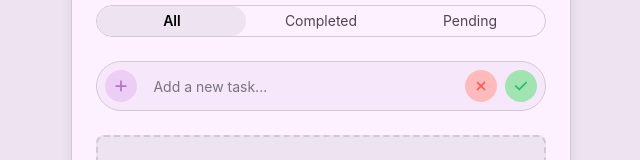
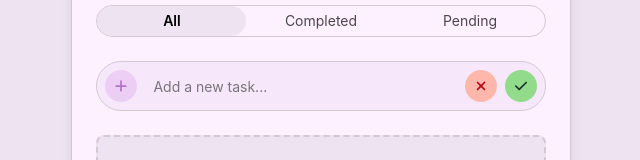
Before and after one commit to MihirMistry2/to_do_app, a React (Vite) app: page / in a window 1280 px wide. Both pictures are taken after typing "Sample" into the empty fields and a click on the button "Add". Shown: the part 176-336 px from the top of the page, without its empty margins (319-959 px from the left). Built offline with nearby package versions, Linux system fonts and the light colour scheme.

Commit message:
style: update color palette in base and dark theme CSS

```diff
--- a/src/styles/themes/base.css
+++ b/src/styles/themes/base.css
@@ -29,19 +29,35 @@
     --color-surface-tonal-a40: #c4bdc5;
     --color-surface-tonal-a50: #b6b0b6;
 
+    /* ========== Status: Info ========== */
+    --color-info-a0: #014486;
+    --color-info-a10: #0b5cab;
+    --color-info-a20: #0176d3;
+    --color-info-a30: #aacbff;
+    --color-info-a40: #d8e6fe;
+    --color-info-a50: #eef4ff;
+
+    /* ========== Status: Warning ========== */
+    --color-warning-a0: #6f3400;
+    --color-warning-a10: #8c4b02;
+    --color-warning-a20: #a86403;
+    --color-warning-a30: #fcc003;
+    --color-warning-a40: #f9e3b6;
+    --color-warning-a50: #fbf3e0;
+
     /* ========== Status: Success ========== */
-    --color-success-a0: #26bc6a;
-    --color-success-a10: #4fc981;
-    --color-success-a20: #78d699;
-    --color-success-a30: #a1e3b1;
-    --color-success-a40: #c9f1d0;
-    --color-success-a50: #e2ffef;
+    --color-success-a0: #1c3326;
+    --color-success-a10: #194e31;
+    --color-success-a20: #396547;
+    --color-success-a30: #91db8b;
+    --color-success-a40: #cdefc4;
+    --color-success-a50: #ebf7e6;
 
     /* ========== Status: Danger ========== */
-    --color-danger-a0: #ff5656;
-    --color-danger-a10: #ff7777;
-    --color-danger-a20: #ff9999;
-    --color-danger-a30: #ffbbbb;
-    --color-danger-a40: #ffdddd;
-    --color-danger-a50: #ffeeee;
+    --color-danger-a0: #ba0517;
+    --color-danger-a10: #ea001e;
+    --color-danger-a20: #fe5c4c;
+    --color-danger-a30: #feb8ab;
+    --color-danger-a40: #feded8;
+    --color-danger-a50: #fef1ee;
 }
--- a/src/styles/themes/dark.css
+++ b/src/styles/themes/dark.css
@@ -28,19 +28,35 @@
     --color-surface-tonal-a40: #7c777e;
     --color-surface-tonal-a50: #959097;
 
+    /* ========== Status: Info (dark) ========== */
+    --color-info-a0: #032d60;
+    --color-info-a10: #03234d;
+    --color-info-a20: #001639;
+    --color-info-a30: #57a3fd;
+    --color-info-a40: #1b96ff;
+    --color-info-a50: #78b0fd;
+
+    /* ========== Status: Warning (dark) ========== */
+    --color-warning-a0: #281202;
+    --color-warning-a10: #2e2204;
+    --color-warning-a20: #4f2100;
+    --color-warning-a30: #d79304;
+    --color-warning-a40: #e4a201;
+    --color-warning-a50: #fcc003;
+
     /* ========== Status: Success (dark) ========== */
-    --color-success-a0: #4cd964;
-    --color-success-a10: #66e07a;
-    --color-success-a20: #7fe790;
-    --color-success-a30: #98eea6;
-    --color-success-a40: #b1f5bc;
-    --color-success-a50: #cbfccf;
+    --color-success-a0: #071b12;
+    --color-success-a10: #0c2912;
+    --color-success-a20: #1c3326;
+    --color-success-a30: #45c65a;
+    --color-success-a40: #41b658;
+    --color-success-a50: #91db8b;
 
     /* ========== Status: Danger (dark) ========== */
-    --color-danger-a0: #ff4d4f;
-    --color-danger-a10: #ff6668;
-    --color-danger-a20: #ff7f81;
-    --color-danger-a30: #ff999a;
-    --color-danger-a40: #ffb2b3;
-    --color-danger-a50: #ffcccc;
+    --color-danger-a0: #300c01;
+    --color-danger-a10: #4a0c04;
+    --color-danger-a20: #8e030f;
+    --color-danger-a30: #fe8f7d;
+    --color-danger-a40: #fe7765;
+    --color-danger-a50: #fe5c4c;
 }
```
